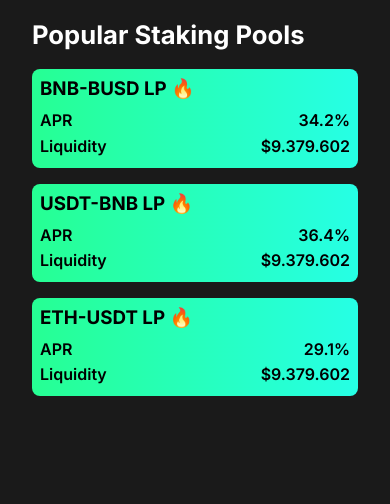
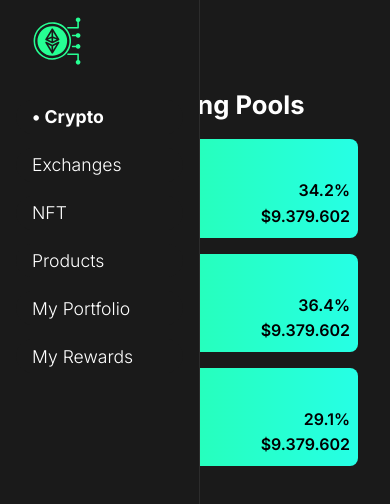
Before and after one commit to caumaria/CryptoKingdom, a Next.js app in the folder ck/: page / in a window 390 px wide. Shown: the top 504 px of the page. Built offline with nearby package versions, Linux system fonts and the light colour scheme.

Commit message:
fixing mobile

```diff
--- a/ck/src/app/page.js
+++ b/ck/src/app/page.js
@@ -18,6 +18,7 @@ const Div = styled.div`
 
   @media (max-width: 850px) {
     margin-left: 0;
+    margin-top: 70px;
   }
 `;
 
--- a/ck/src/components/Header.jsx
+++ b/ck/src/components/Header.jsx
@@ -8,9 +8,25 @@ const Head = styled.div`
   justify-content: center;
   border-right: 1px solid #2c2c2c;
   position: fixed;
+  z-index: 99;
 
   @media (max-width: 850px) {
-    display: none;
+    height: 70px;
+    border-color: transparent;
+
+    ul, li {
+      display: none;
+    }
+
+    :hover, :focus, :active {
+      height: 100vh;
+      border-right: 1px solid #2c2c2c;
+
+      ul, li {
+        display: block;
+      }
+
+    }
   }
 `;
 
```
